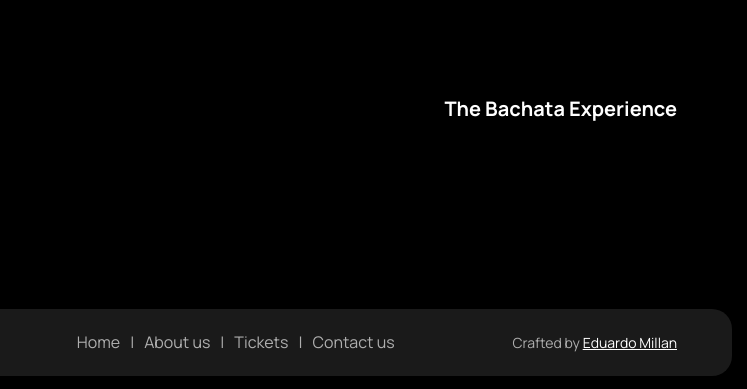
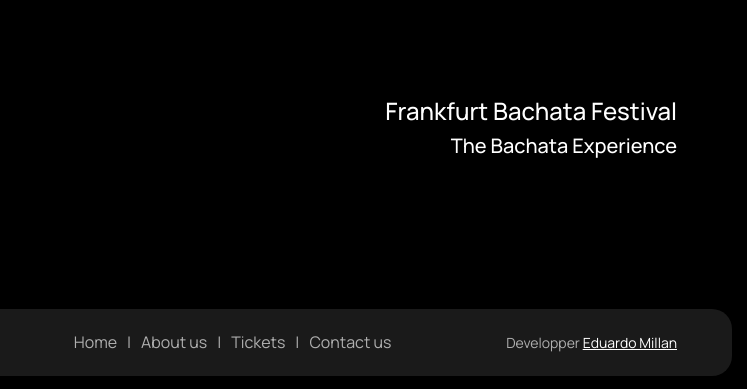
Before and after one commit to almadance19/website_festival, a plain HTML site: page index.html in a window 1280 px wide. Shown: the part 5763-6152 px from the top of the page, 533-1280 px from the left. Drawn offline with Linux system fonts and the light colour scheme.

Commit message:
commit message

```diff
--- a/index.html
+++ b/index.html
@@ -867,7 +867,8 @@
           </div>
           <div class="col-md-6">
             <div class="download_side">
-              <h3>The Bachata Experience</h3>
+              <h4>Frankfurt Bachata Festival</h4>
+              <h5>The Bachata Experience</h5>
               <ul class="app_btn">
                 <!-- <li>
                   <a class="navbar-brand" href="index.html">
@@ -892,7 +893,7 @@
               <li><a href="contact.html">Contact us</a></li>
             </ul>
             <div class="design_by">
-              <p>Crafted by <a href="https://alma-dance.de" target="blank">Eduardo Millan</a></p>
+              <p>Developper <a href="https://alma-dance.de" target="blank">Eduardo Millan</a></p>
             </div>
           </div>
         </div>
```
